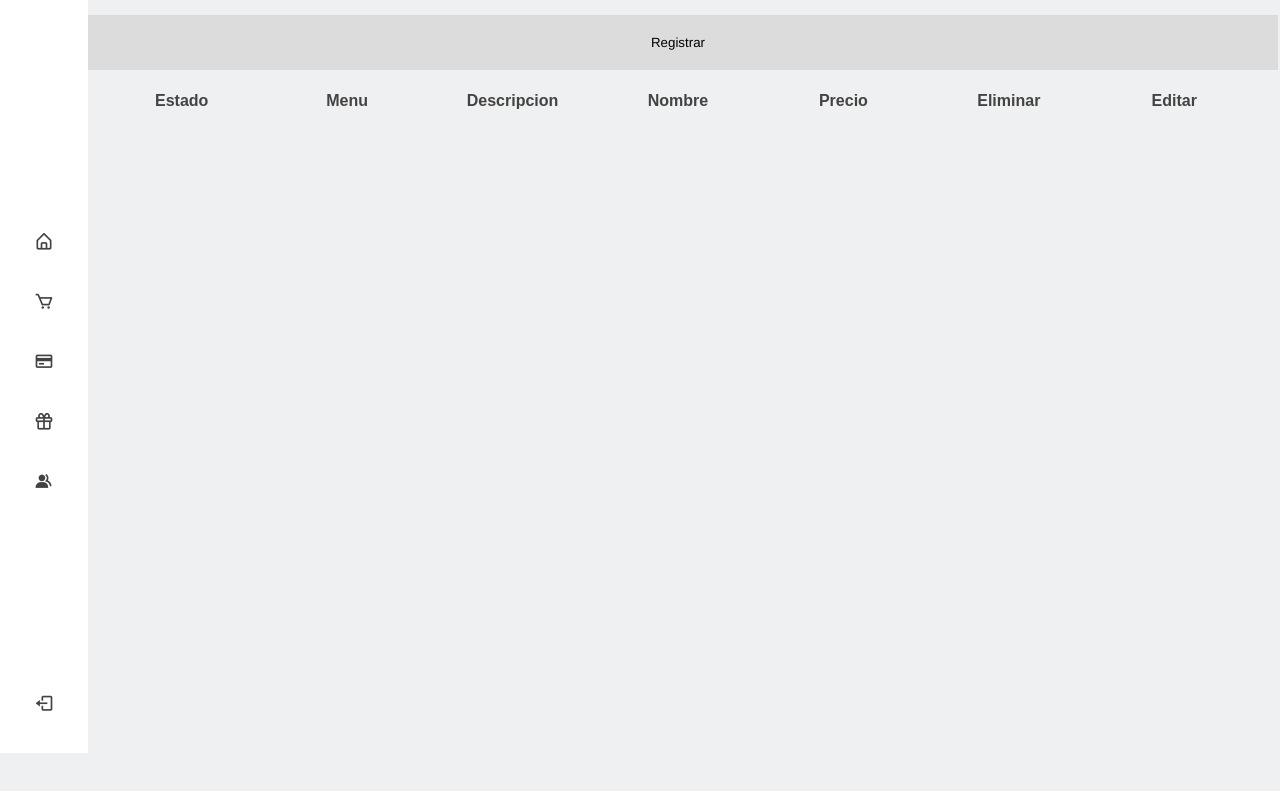
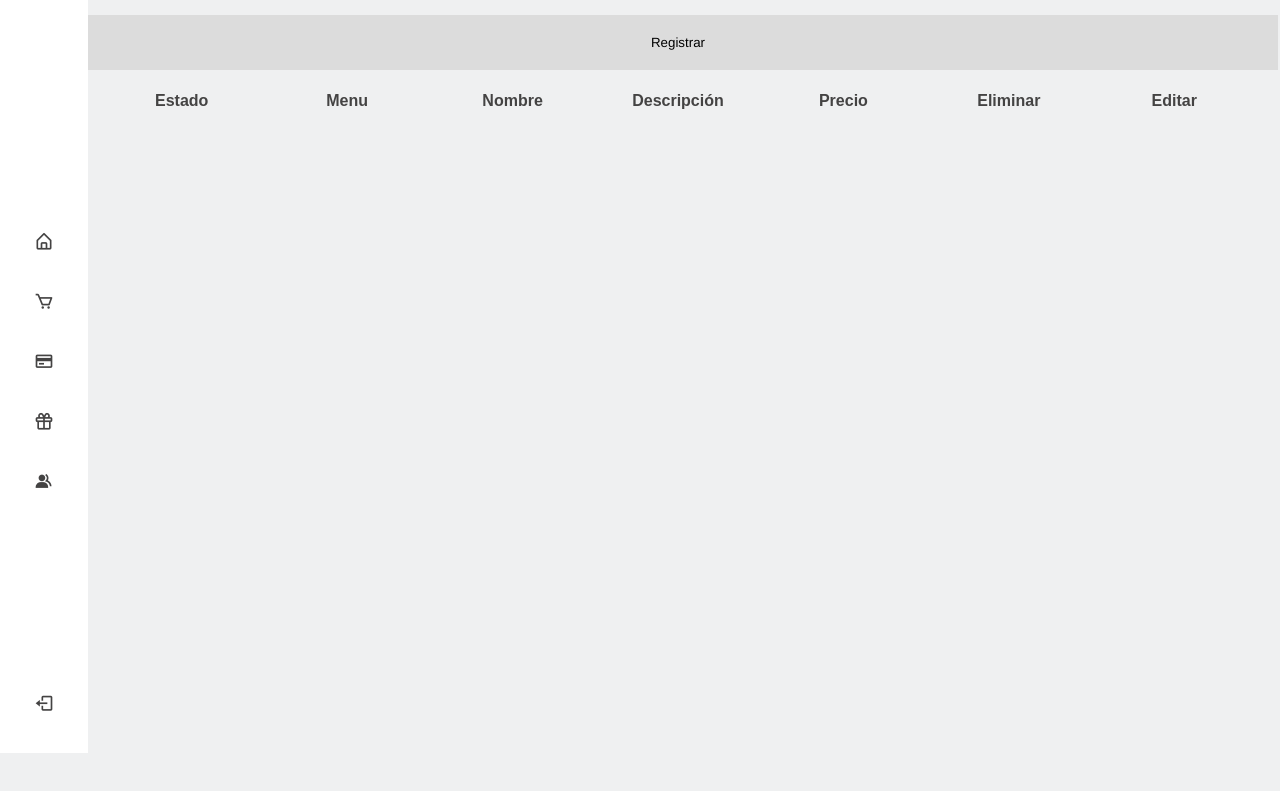
Before and after one commit to JoseStalker117/JoseStalker117.github.io, a plain HTML site: page ADM/inicio.html in a window 1280 px wide. Shown: the part 47-838 px from the top of the page. Drawn offline with nearby package versions, Linux system fonts and the light colour scheme; no server answers.

Commit message:
Update inicio.html
Las cabeceras de nombre y descripción estaban invertidas

```diff
--- a/ADM/inicio.html
+++ b/ADM/inicio.html
@@ -120,8 +120,8 @@
             <tr>
                 <th>Estado</th>
                 <th>Menu</th>
-                <th>Descripcion</th>
                 <th>Nombre</th>
+                <th>Descripción</th>
                 <th>Precio</th>
                 <!--<th>Imagen</th>-->
                 <th>Eliminar</th>
```
